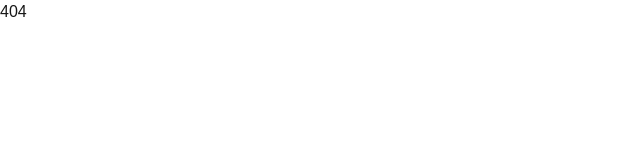
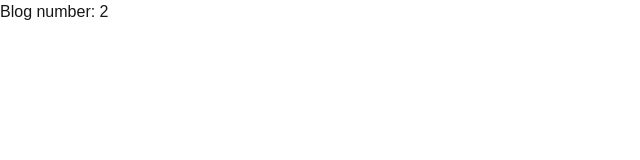
Before and after one commit to ChaitanyaVSH/nextJSPetProject, a Next.js app: page /blog/2 in a window 1280 px wide. Before the commit this address had no page. Shown: the top 160 px of the page, without its empty margins (0-640 px from the left). Built offline with nearby package versions, Linux system fonts and the light colour scheme.

Commit message:
Adding a custom blog page with dynamic path params

```diff
--- a/pages/404.tsx
+++ b/pages/404.tsx
@@ -1,8 +1,6 @@
-import React from 'react'
-
 const _404 = () => {
   return (
-    <div>404</div>
+    <div>404 - Not found</div>
   )
 }
 
--- /dev/null
+++ b/pages/blog/[slug].tsx
@@ -0,0 +1,8 @@
+import { useRouter } from 'next/router'
+
+const Blog = () => {
+    const router = useRouter();
+    return <p>Blog number: {router.query.slug}</p>
+}
+
+export default Blog;
```
